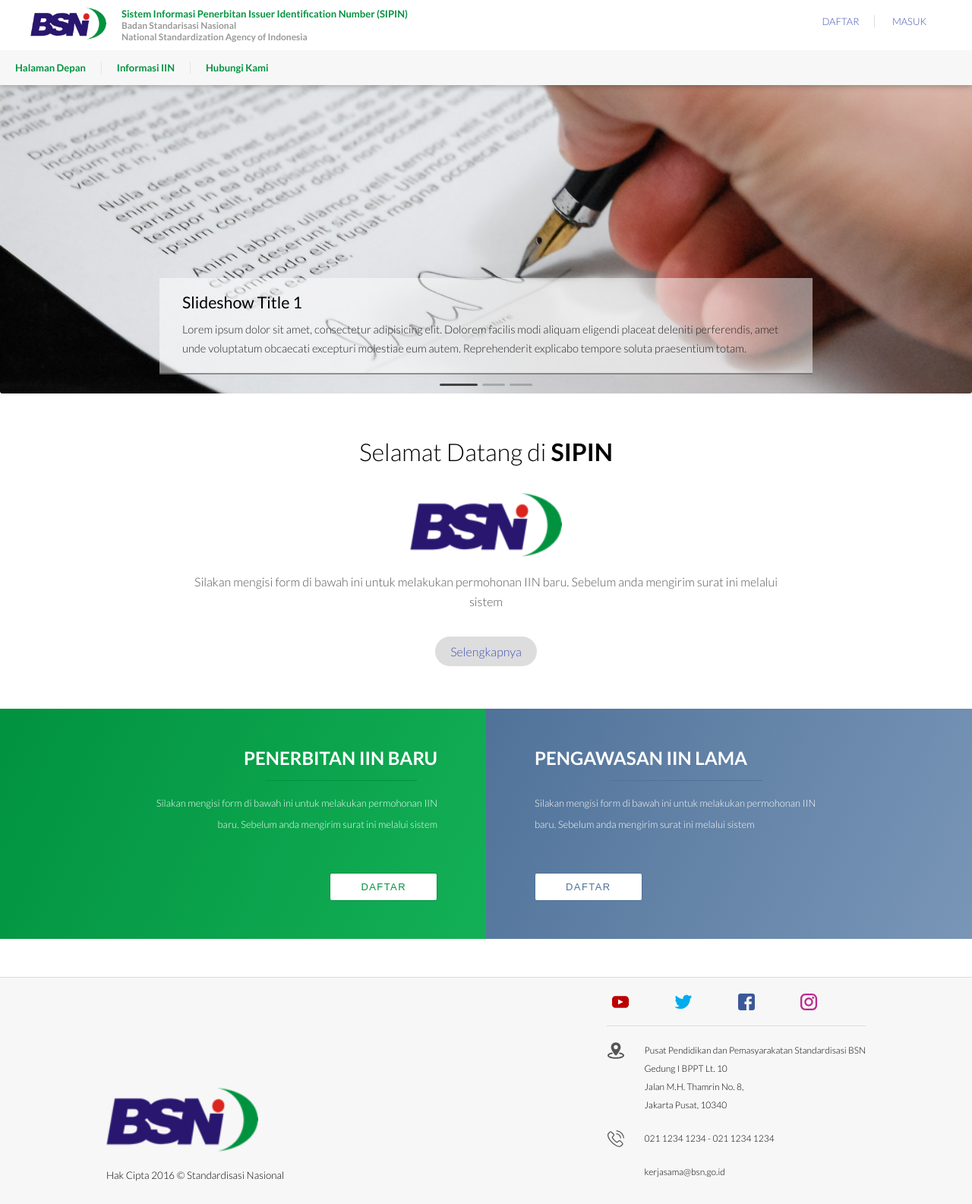
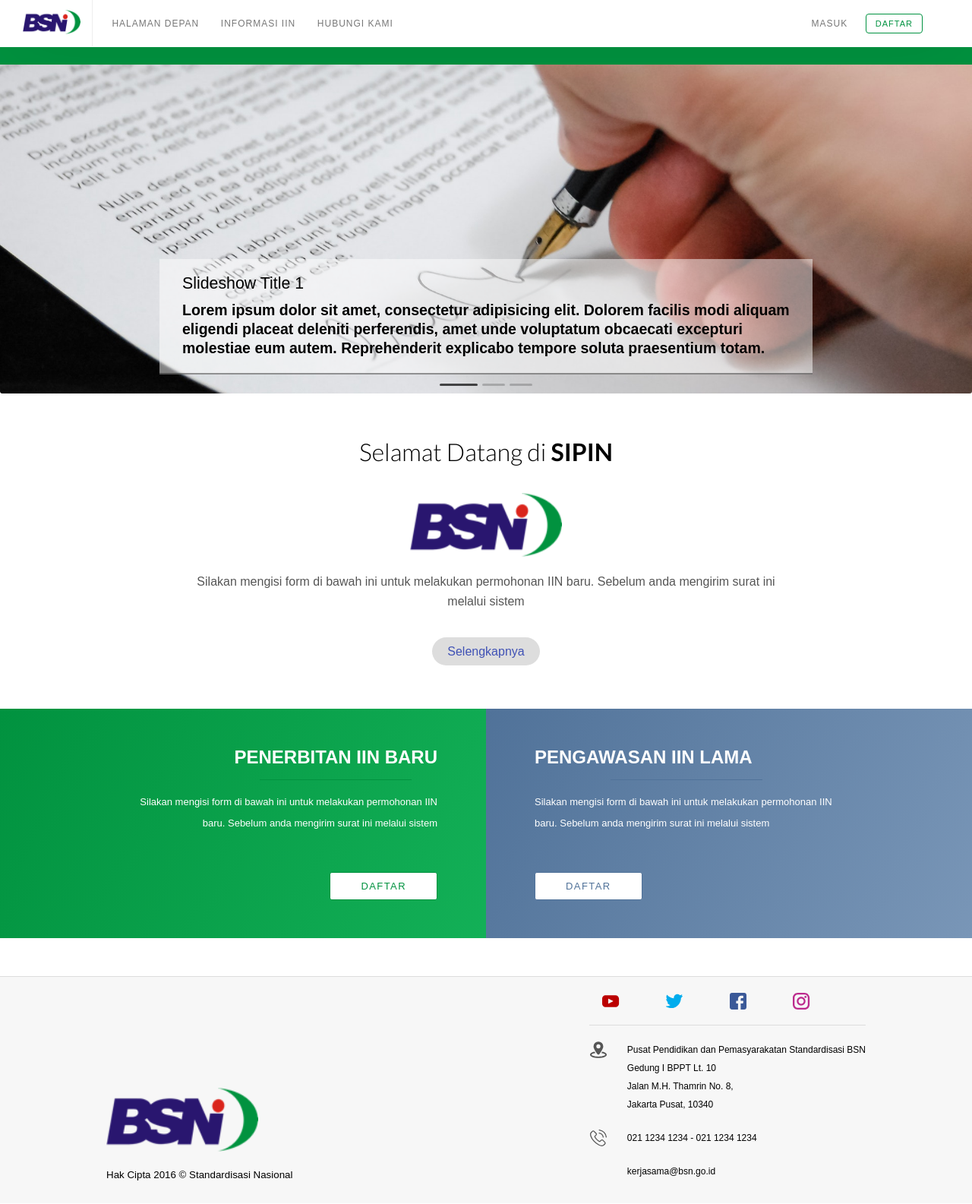
Before and after one commit to roxao/BSN, a CodeIgniter app: page /BSN/ in a window 1280 px wide. Shown: the whole page at 76% size. After the commit the page ends 1554 px from the top, so only its background shows below. Run offline with CodeIgniter, Linux system fonts and the light colour scheme; some libraries are stand-ins or nearby versions.

Commit message:
Update Header User
Header user perubahan structure

```diff
--- a/application/views/header.php
+++ b/application/views/header.php
@@ -15,70 +15,47 @@
 <body>
 	<div class="content-background"></div>
 	<header>
-		<nav id="wrapper">
-			<div id="nav">
-				<div class="top_nav  container clearfix">
-					<div class="nav_left float_left">
-						<div class="nav_logo">
-							<img src="assets/logo.png" alt="" class="float_left">
-							<div class="float-right">
-								<h1>Sistem Informasi Penerbitan Issuer Identification Number (SIPIN)</h1>
-								<h2>Badan Standarisasi Nasional</h2>
-								<h2>National Standardization Agency of Indonesia</h2>
-							</div>
-						</div>
-					</div>
-					<div class="nav_right float_right" style="margin-top: 10px">
-						<ul class="user_nav clearfix">
-							<?php if ($this->session->flashdata('validasi-login') == '') {?>
-								<li><a href="#" action="modal_pupop" data-id="#register_frame">DAFTAR</a></li>
-								<li><a href="#" action="modal_pupop" data-id="#login_frame">MASUK</a></li>
+		<nav class="clearfix">
+			<div class="nav-logo float_left"><a href="<?php echo base_url();?>"><img src="<?php echo base_url();?>/assets/logo.png" alt="SIPIN"></a></div>
+			<ul class="nav-list float_left">
+				<li class="nav-link"><a href="<?php echo base_url();?>">Halaman Depan</a></li>
+				<?php if($this->session->flashdata('validasi-login') != '') {?>
+				<li class="nav-link parent"><a href="<?php echo base_url();?>">Layanan IIN</a>
+					<ul>
+						<?php if ($this->session->flashdata('validasi-menu') != 'Pengajuan Baru') {?>
+						<li class="nav-link"><a href="<?php echo base_url();?>submit-iin">Penerbitan IIN Baru</a>
 						<?php } else { ?>
-								<li><a href="#" action="modal_pupop" data-id="#notifikasi">NOTIFIKASI <span>5</span></a></li>
-								<li><a href="#" action="modal_popup" data-id="#log_out">KELUAR</a></li>
+						<li class="nav-link"><a href="<?php echo base_url();?>extend-iin">Pengawasan IIN Lama</a>
 						<?php } ?>
 					</ul>
-					</div>
-				</div>
-				<div class="bot_nav clearfix">
-					<img src="assets/logo.png" alt="" class="stickyNavShow float_left" height="30px" style="margin: 7px; display: none" >
-					<ul class="page_nav float_left clearfix">
-						<!-- Loop DB_MENU -->
-						<!-- TEMPLATE -->
-						<!-- <li><a href="menu_url">menu_name</a></li> -->
-						<li><a href="<?php echo base_url();?>">Halaman Depan</a></li>
-						<?php if ($this->session->flashdata('validasi-login') != '') {?>
-								<li class="nav_parent"><a href="">Layanan IIN</a>
+				</li>
+				<?php } ?>
+				<li class="nav-link parent"><a href="<?php echo base_url();?>">Informasi IIN</a>
 					<ul>
-
-								<li><a href="<?php echo base_url();?>submit-iin"> Daftar Penerbitan IIN baru </a></li>
-							<?php if ($this->session->flashdata('validasi-menu') != 'Pengajuan Baru') {?>
-								<li><a href="iin-publish-lama.html"> Daftar Pengawasan IIN Lama </a></li>
-							<?php }  ?>
-
+						<li class="nav-link"><a href="<?php echo base_url();?>">Daftar penerima IIN</a>
+						<li class="nav-link"><a href="<?php echo base_url();?>">File ISO 7812</a>
+						<li class="nav-link"><a href="<?php echo base_url();?>">Hasil Survey</a>
 					</ul>
 				</li>
-							<?php }  ?>
-							<li class="nav_parent"><a href="">Informasi IIN</a>
-							<ul>
-								<li><a href="iin-publish.html">Daftar penerima IIN</a></li>
-								<li><a href="#"> File ISO 7812</a></li>
-								<li><a href="#"> Hasil Survey</a></li>
+				<li class="nav-link"><a href="<?php echo base_url();?>">Hubungi Kami</a></li>
+			</ul>
+			<ul class="nav-list float_right" style="padding-right: 50px">
+				<?php if($this->session->flashdata('validasi-login') == '') {?>
+				<li class="nav-sess"><a href="<?php echo base_url();?>" action="modal_pupop" data-id="#login_frame">Masuk</a></li>
+				<li class="nav-sess register"><a href="<?php echo base_url();?>" action="modal_pupop" data-id="#register_frame">Daftar</a></li>
+				<?php } else { ?>
+				<li class="nav-notif"><a href="<?php echo base_url();?>">Notifikasi <span>2</span></a>
+					<ul class="box_notif">
+						<li class="false"><a href="#">Lorem ipsum dolor sit amet, consectetur adipisicing elit. Tempore, facilis.</a></li>
+						<li class="false"><a href="#">Ipsum vitae quos at esse cumque obcaecati ullam temporibus ex eveniet totam</a></li>
+						<li class="true"><a href="#">Similique quae nisi, quibusdam recusandae accusantium non consectetur dignissimos </a></li>
+						<li class="true"><a href="#">Eius saepe expedita, eum dolor nostrum aspernatur voluptas quo eaque aperiam error </a></li>
+						<li class="true"><a href="#">Magnam consectetur fugit recusandae tenetur ipsum cupiditate ipsam inventore dolor,</a></li>
 					</ul>
 				</li>
-						<li><a href="contact-us.html">Hubungi Kami</a></li>
-					</ul>
-					<ul class="user_nav float_right stickyNavShow" style="margin-top: 13px; margin-right: 10px; display: none">
-						<?php if ($this->session->flashdata('validasi-login') == '') {?>
-							<li><a href="#" action="modal_pupop" data-id="#register_frame">DAFTAR</a></li>
-							<li><a href="#" action="modal_pupop" data-id="#login_frame">MASUK</a></li>
-						<?php } else { ?>
-							<li><a href="#" action="modal_pupop" data-id="#notifikasi">NOTIFIKASI <span>5</span></a></li>
-							<li><a href="#" action="modal_popup" data-id="#log_out">KELUAR</a></li>
+				<li class="nav-sess"><a href="<?php echo base_url();?>">Keluar</a></li>
 				<?php } ?>
 			</ul>
-				</div>
-			</div>
 		</nav>
 	</header>
 
--- a/assets/style.css
+++ b/assets/style.css
@@ -65,7 +65,7 @@ input:-webkit-autofill, textarea:-webkit-autofill, select:-webkit-autofill {
 /*DEFAULT*/
 body {
   background: #fff;
-  font-family: 'Lato', sans-serif;
+  font-family: 'Arial', sans-serif;
   font-size: 13px;
   font-weight: 300; }
 
@@ -114,97 +114,118 @@ body {
 
 /*HEADER*/
 header {
-  box-shadow: 0 1px 8px rgba(0, 0, 0, 0.3);
+  background: white;
+  z-index: 1000;
+  box-shadow: 0 2px 100px rgba(0, 0, 0, 0.1);
   position: fixed;
-  top: 0;
+  right: 0;
   left: 0;
-  right: 0;
-  background: white;
-  z-index: 1000; }
+  top: 0; }
 
-.nav_logo img {
-  max-width: 100px; }
-.nav_logo > div {
-  margin-left: 120px; }
-.nav_logo h1 {
-  font-size: 13px;
-  color: #01923F; }
-.nav_logo h2 {
-  font-size: 12px;
-  color: #999; }
+.nav-logo {
+  display: inline-block;
+  border-right: 1px solid #eee;
+  margin-right: 20px; }
+  .nav-logo img {
+    max-height: 32px;
+    margin: 13px 15px 13px 30px; }
 
-.top_nav {
-  padding: 10px 0;
-  position: relative; }
-
-.bot_nav {
-  background: #f7f7f7; }
-
-.page_nav {
-  display: inline-block; }
-  .page_nav > li {
-    display: block;
-    color: #01923f;
-    float: left;
-    border-bottom: 2px solid transparent; }
-    .page_nav > li > a {
-      color: #01923F;
-      font-weight: bold;
-      border-right: 1px solid rgba(0, 0, 0, 0.07);
-      margin: 15px 0 13px 0;
-      padding: 0 20px;
-      font-size: 13px;
-      display: block; }
-    .page_nav > li:hover {
-      background: rgba(0, 0, 0, 0.05);
-      border-bottom-color: #aaa; }
-
-.user_nav {
+.nav-list > li {
   display: inline-block;
-  right: 0; }
-  .user_nav > li {
-    display: inline-block;
-    font-size: 13px;
-    color: #507299;
-    padding: 0 20px;
-    border-right: 1px solid #ddd; }
-    .user_nav > li:last-child {
-      border-right: 0; }
-
-.page_nav > li:last-child > a {
-  border-right: 0; }
-
-.user_nav > li:hover, .page_nav > li:hover {
-  cursor: pointer; }
-
-.nav_parent > ul {
+  line-height: 32px;
+  margin: 5px;
+  text-transform: uppercase;
+  letter-spacing: 1px;
+  padding: 10px 0; }
+  .nav-list > li > a {
+    color: #777;
+    line-height: 32px;
+    transition: all .5s ease;
+    margin-right: 15px;
+    font-size: 12px; }
+    .nav-list > li > a:hover {
+      color: #01923f; }
+.nav-list .nav-sess {
+  border-radius: 4px;
+  transition: all .5s ease;
+  font-size: 11px; }
+  .nav-list .nav-sess a {
+    margin-right: 10px; }
+.nav-list .nav-sess.register a {
+  color: #009240;
+  border: 1px solid #009240;
+  padding: 6px 12px;
+  border-radius: 4px;
+  transition: all .5s ease;
+  font-size: 11px; }
+  .nav-list .nav-sess.register a:hover {
+    background: #009240;
+    color: #fff;
+    transition: all .5s ease; }
+.nav-list .nav-link.parent > ul {
+  display: none;
   position: absolute;
   background: #fff;
+  box-shadow: 0 2px 8px rgba(0, 0, 0, 0.3), 0 0px 2px rgba(0, 0, 0, 0.1);
+  border-radius: 2px;
+  margin: 0px -15px;
   padding: 10px 0;
-  box-shadow: 1px 2px 3px rgba(0, 0, 0, 0.1);
-  visibility: hidden;
-  opacity: 0;
-  transition: all .5s ease;
-  margin-top: 2px; }
-.nav_parent:hover > ul {
+  z-index: 100; }
+  .nav-list .nav-link.parent > ul li {
+    padding: 2px 15px;
+    transition: all 1s ease; }
+    .nav-list .nav-link.parent > ul li a {
+      font-size: 12px;
+      color: #777; }
+    .nav-list .nav-link.parent > ul li:hover {
+      background: rgba(0, 146, 64, 0.2);
+      transition: all 1s ease;
+      padding: 2px 10px 2px 20px; }
+      .nav-list .nav-link.parent > ul li:hover a {
+        color: #01923f !important; }
+.nav-list .nav-link.parent:hover ul {
   display: block;
-  transition: all 0.5s ease;
-  visibility: visible;
-  opacity: 1; }
-.nav_parent > ul > li {
-  padding: 0 10px; }
-  .nav_parent > ul > li > a {
-    padding: 10px;
-    display: block;
-    min-width: 180px;
-    color: #01923f;
-    font-size: 13px; }
-  .nav_parent > ul > li:hover {
-    background: rgba(0, 0, 0, 0.05);
-    cursor: pointer; }
+  transition: all 1s ease; }
 
-.bot_navSticky {
-  background: #01923F; }
+.nav-notif {
+  position: relative; }
+  .nav-notif > a span {
+    border: 1px solid red;
+    color: red;
+    padding: 3px 7px 2px 7px;
+    line-height: 0;
+    border-radius: 7px; }
+  .nav-notif .box_notif {
+    display: none;
+    position: absolute;
+    background: #fff;
+    box-shadow: 0 2px 8px rgba(0, 0, 0, 0.3), 0 0px 2px rgba(0, 0, 0, 0.1);
+    border-radius: 2px;
+    margin: 0px 0 0 -15px;
+    padding: 5px 0;
+    z-index: 100;
+    text-transform: none;
+    font-size: 12px;
+    line-height: 18px;
+    max-width: 300px;
+    width: 100vw;
+    right: 0;
+    max-height: 250px;
+    overflow: scroll; }
+    .nav-notif .box_notif li {
+      padding: 10px 15px;
+      font-size: 12px;
+      line-height: 15px;
+      letter-spacing: 0;
+      border-top: 1px solid rgba(0, 0, 0, 0.05); }
+      .nav-notif .box_notif li a {
+        color: #999; }
+    .nav-notif .box_notif .false {
+      background: #edf2fa; }
+      .nav-notif .box_notif .false a {
+        color: #555; }
+  .nav-notif:hover .box_notif {
+    display: block; }
 
 /*FOOTER*/
 footer {
@@ -283,7 +304,7 @@ footer {
     text-overflow: ellipsis;
     font-weight: normal;
     margin-bottom: 10px; }
-  .item_slideshow_caption h2 {
+  .item_slideshow_caption div {
     font-size: 11pt;
     text-overflow: ellipsis;
     font-weight: 100 !important;
@@ -619,9 +640,6 @@ footer {
       background: #fff;
       box-shadow: 0 4px 0 -3px white, 0 4px 0 -2px #01923f, 0 8px 0 -5px white, 0 8px 0 -4px #01923f;
       border-radius: 0; }
-    #section_progress li.verifiedStep:hover button {
-      transition: box-shadow .5s ease;
-      box-shadow: 0 6px 0 -3px white, 0 6px 0 -2px #01923f, 0 13px 0 -6px white, 0 13px 0 -5px #01923f; }
     #section_progress li.processStep button {
       color: #507299 !important;
       border: 1px solid #507299;
@@ -660,14 +678,14 @@ footer {
       position: absolute;
       content: '';
       display: block;
-      width: 14px;
-      height: 14px;
-      border-right: 4px solid #01923F;
-      border-top: 4px solid #01923F; }
+      width: 6px;
+      height: 6px;
+      border-right: 3px solid #01923F;
+      border-top: 3px solid #01923F; }
     #section_progress li.step_l:after {
       content: '';
       right: -14px;
-      top: 23px;
+      top: 26px;
       transform: rotate(45deg); }
     #section_progress li.step_r:after {
       content: '';
--- a/assets/style.scss
+++ b/assets/style.scss
@@ -61,7 +61,7 @@ input:-webkit-autofill, textarea:-webkit-autofill, select:-webkit-autofill { bac
 /*DEFAULT*/
 body {
   background: #fff;
-  font-family: 'Lato', sans-serif;
+  font-family: 'Arial', sans-serif;
   font-size: $fsize_normal;
   font-weight: 300
 }
@@ -120,121 +120,151 @@ body {
 /*HEADER*/
 
 header {
-  box-shadow: 0 1px 8px rgba(0, 0, 0, 0.3);
-  position: fixed;
-  top: 0;
-  left: 0;
-  right: 0;
   background: rgba(255, 255, 255, 1);
   z-index: 1000;
+  box-shadow: 0 2px 100px rgba(0,0,0,.1);
+  position: fixed;
+  right: 0;
+  left: 0;
+  top: 0;
 }
 
-.nav_logo {
-  img {
-    max-width: 100px;
-  }
-  > div {
-    margin-left: 120px;
-  }
-  h1 {
-    font-size: $fsize_normal;
-    color: #01923F;
-  }
-  h2 {
-    font-size: 12px;
-    color: #999;
+.nav-logo{
+  display: inline-block;
+  border-right: 1px solid #eee;
+  margin-right: 20px;
+  img{
+    max-height: 32px;
+    margin: 13px 15px 13px 30px;
   }
 }
 
-.top_nav {
+.nav-list{
+  >li{
+    display: inline-block;
+    line-height: 32px;
+    margin: 5px;
+    text-transform: uppercase;
+    letter-spacing: 1px;
     padding: 10px 0;
-  position: relative;
+    >a {
+      color: #777;
+      line-height: 32px;
+      transition: all .5s ease;
+      margin-right: 15px;
+      font-size: 12px;
+      &:hover{
+        color: $c_2nd
       }
-
-.bot_nav {
-  background: #f7f7f7;
     }
-
-.page_nav {
-  display: inline-block;
-  > li {
-    display: block;
-    color: #01923f;
-    float: left;
-    border-bottom: 2px solid rgba(0, 0, 0, 0);
-    > a {
-      color: #01923F;
-      font-weight: bold;
-      border-right: 1px solid rgba(0, 0, 0, 0.07);
-      margin: 15px 0 13px 0;
-      padding: 0 20px;
-      font-size: $fsize_normal;
-      display: block;
+  }
+  .nav-sess{
+    border-radius: 4px;
+    transition: all .5s ease;
+    font-size: 11px;
+    a{
+      margin-right: 10px;
+    }
+  }
+  .nav-sess.register{
+    a{
+      color: #009240;
+      border: 1px solid #009240;
+      padding: 6px 12px;
+      border-radius: 4px;
+      transition: all .5s ease;
+      font-size: 11px;
+      &:hover{
+        background: #009240;
+        color: #fff;
+        transition: all .5s ease;
+      }
+    }
+  }
+  .nav-link.parent{
+    > ul{
+      display: none;
+      position: absolute;
+      background: #fff;
+      box-shadow: 0 2px 8px rgba(0,0,0,.3),0 0px 2px rgba(0,0,0,.1);
+      border-radius: 2px;
+      margin: 0px -15px;
+      padding: 10px 0;
+      z-index: 100;
+      li {
+        padding: 2px 15px;
+        transition: all 1s ease;
+        a{
+          font-size: 12px;
+          color: #777;
         }
         &:hover {
-      background: rgba(0, 0, 0, 0.05);
-      border-bottom-color: #aaa;
+          background: rgba(0, 146, 64, 0.2);
+          transition: all 1s ease;
+          padding: 2px 10px 2px 20px;
+          a{
+            color: $c_2nd !important
+          }
+        }
+      }
+    }
+    &:hover ul{
+      display: block;
+      transition: all 1s ease;
     }
   }
 }
 
-.user_nav {
-  display: inline-block;
+
+.nav-notif{
+  position: relative;
+  >a{
+    span{
+          border: 1px solid red;
+          color: red;
+          padding: 3px 7px 2px 7px;
+          line-height: 0;
+          border-radius: 7px;
+        }
+  }
+  .box_notif{
+    display: none;
+    position: absolute;
+    background: #fff;
+    box-shadow: 0 2px 8px rgba(0, 0, 0, 0.3), 0 0px 2px rgba(0, 0, 0, 0.1);
+    border-radius: 2px;
+    margin: 0px 0 0 -15px;
+    padding: 5px 0;
+    z-index: 100;
+    text-transform: none;
+    font-size: 12px;
+    line-height: 18px;
+    max-width: 300px;
+    width: 100vw;
     right: 0;
-  > li {
-    display: inline-block;
-    font-size: $fsize_normal;
-    color: #507299;
-    padding: 0 20px;
-    border-right: 1px solid #ddd;
-    &:last-child {
-      border-right: 0;
+    max-height: 250px;
+    overflow: scroll;
+    li{
+      padding: 10px 15px;
+      font-size: 12px;
+      line-height: 15px;
+      letter-spacing: 0;
+      border-top: 1px solid rgba(0,0,0,0.05);
+      a{
+        color: #999
+      }
+    }
+    .false{
+      background: #edf2fa;
+      a{
+        color: #555
       }
     }
   }
-
-.page_nav > li:last-child > a {
-  border-right: 0;
-}
-
-.user_nav > li:hover, .page_nav > li:hover {
-  cursor: pointer;
-}
-
-.nav_parent {
-  > ul {
-    position: absolute;
-    background: #fff;
-    padding: 10px 0;
-    box-shadow: 1px 2px 3px rgba(0, 0, 0, 0.1);
-    visibility: hidden;
-    opacity: 0;
-    transition: all .5s ease;
-    margin-top: 2px;
-  }
-  &:hover > ul {
+  &:hover .box_notif{
     display: block;
-    transition: all 0.5s ease;
-    visibility: visible;
-    opacity: 1;
-  }
-  > ul > li {
-    padding: 0 10px;
-    > a {
-      padding: 10px;
-      display: block;
-      min-width: 180px;
-      color: #01923f;
-      font-size: $fsize_normal;
-    }
-    &:hover {
-      background: rgba(0, 0, 0, 0.05);
-      cursor: pointer;
   }
 }
-}
-
-.bot_navSticky {background: #01923F}
 
 /*FOOTER*/
 
@@ -301,7 +331,7 @@ footer                {background: #f7f7f7;border-top: 1px solid #ddd;margin-top
     font-weight: normal;
     margin-bottom: 10px;
   }
-  h2 {
+  div {
     font-size: 11pt;
     text-overflow: ellipsis;
     font-weight: 100 !important;
@@ -693,10 +723,6 @@ footer                {background: #f7f7f7;border-top: 1px solid #ddd;margin-top
         box-shadow: 0 4px 0 -3px rgba(255, 255, 255, 1), 0 4px 0 -2px rgba(1, 146, 63, 1), 0 8px 0 -5px rgba(255, 255, 255, 1), 0 8px 0 -4px rgba(1, 146, 63, 1);
         border-radius: 0;
       }
-      &:hover button {
-        transition: box-shadow .5s ease;
-        box-shadow: 0 6px 0 -3px rgba(255, 255, 255, 1), 0 6px 0 -2px rgba(1, 146, 63, 1), 0 13px 0 -6px rgba(255, 255, 255, 1), 0 13px 0 -5px rgba(1, 146, 63, 1);
-      }
     }
     &.processStep button {
       color: #507299 !important;
@@ -745,15 +771,15 @@ footer                {background: #f7f7f7;border-top: 1px solid #ddd;margin-top
       position: absolute;
       content: '';
       display: block;
-      width: 14px;
-      height: 14px;
-      border-right: 4px solid #01923F;
-      border-top: 4px solid #01923F;
+      width: 6px;
+      height: 6px;
+      border-right: 3px solid #01923F;
+      border-top: 3px solid #01923F;
     }
     &.step_l:after {
       content: '';
       right: -14px;
-      top: 23px;
+      top: 26px;
       transform: rotate(45deg);
     }
     &.step_r:after {
```
Also changed, not shown: 1 other file. Lines whose indentation alone changed are shown as unchanged.
